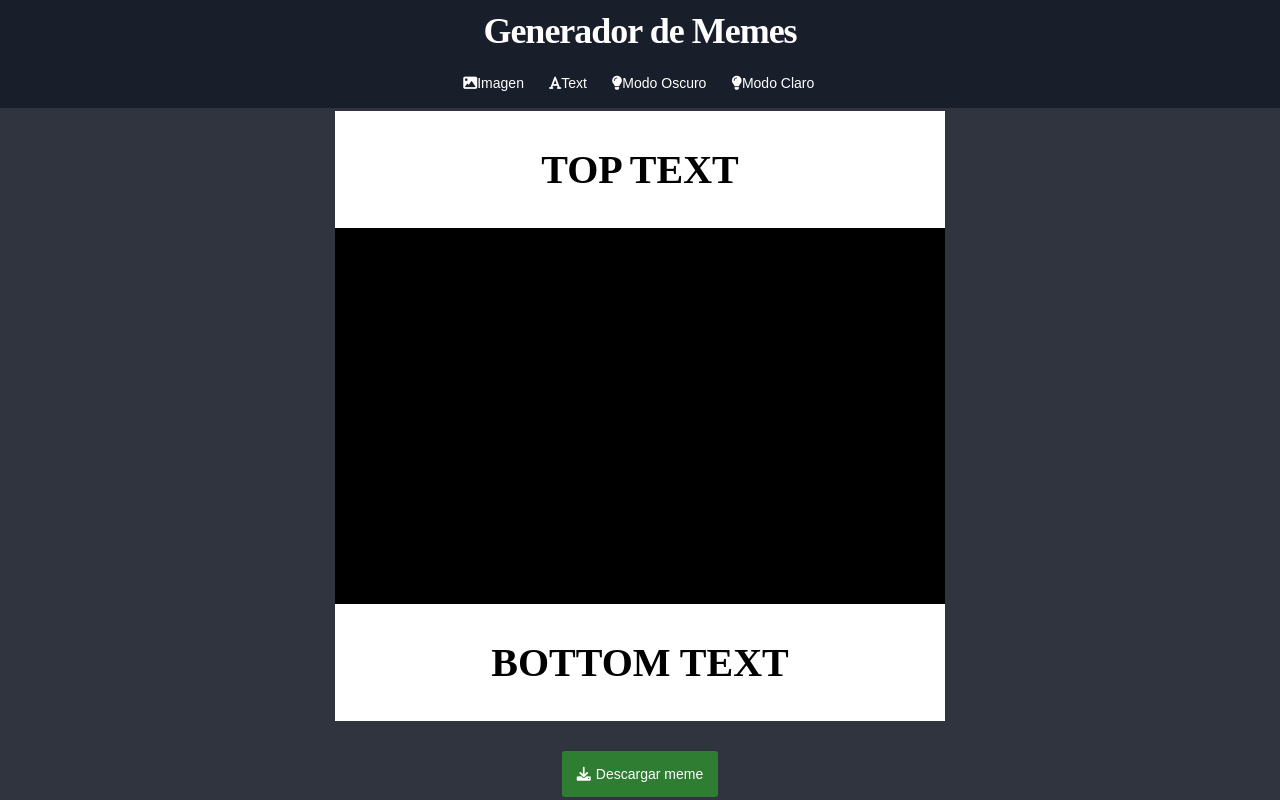
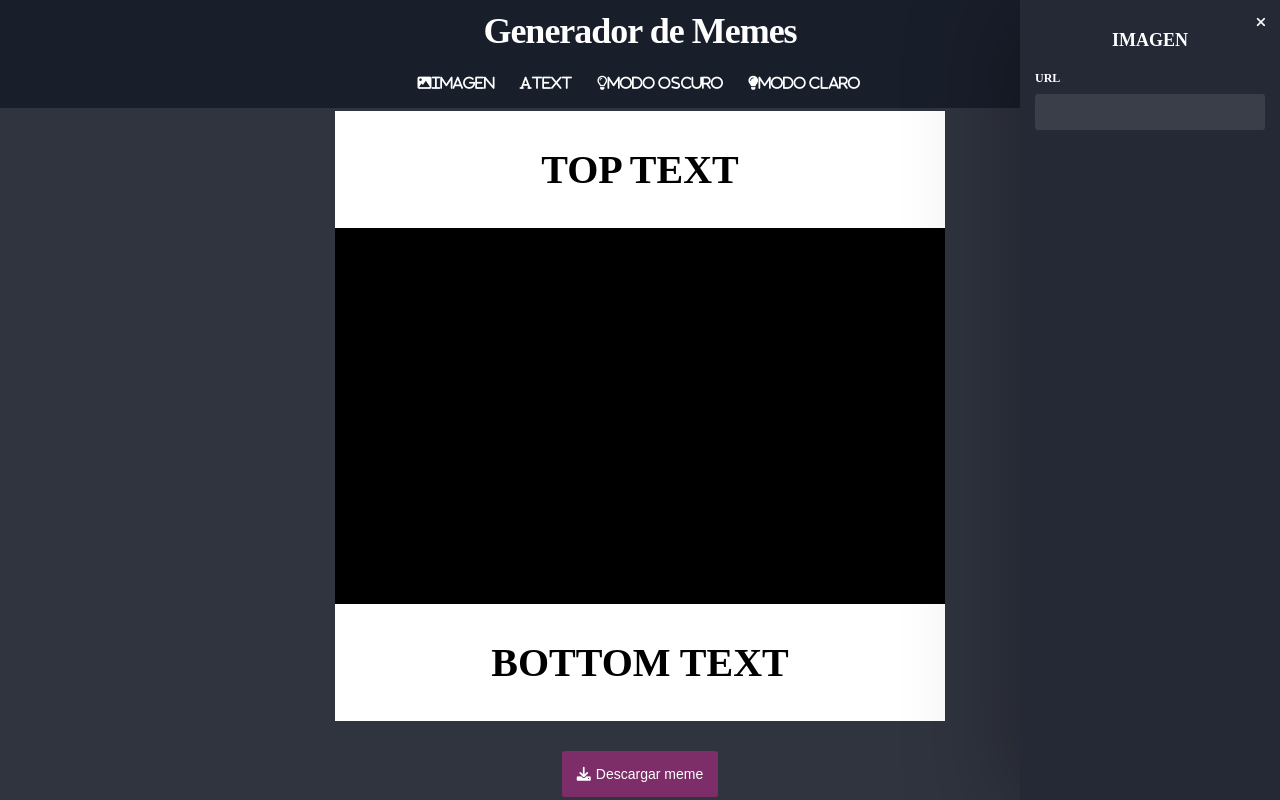
Before and after one commit to Romiluu/meme-generator, a plain HTML site: page index.html in a window 1280 px wide. Drawn offline with Linux system fonts and the light colour scheme.

Commit message:
Agrego aside, boton de descarga y panel URL

```diff
--- a/index.html
+++ b/index.html
@@ -6,6 +6,7 @@
     <link rel="stylesheet" href="style.css">
     <title>Editor de memes</title>
     <link rel="stylesheet" href="https://cdnjs.cloudflare.com/ajax/libs/font-awesome/6.0.0-beta3/css/all.min.css">
+    <script src="main.js"></script>
 </head>
 <body class="dark-theme">
     <!-- Comienzo header -->
@@ -13,16 +14,16 @@
         <h1 class="app-title">Generador de Memes</h1>
         <div class="buttons-container panel-buttons">
             <button class="button button-text" id="panel-img-button">
-                <i class="fa-solid fa-image"></i>Imagen
+                <i class="fa-solid fa-image">Imagen</i>
             </button>
             <button class="button button-text" id="panel-text-button">
-                <i class="fa-solid fa-font"></i>Text
+                <i class="fa-solid fa-font">Text</i>
             </button>
-            <button class="button button-text button-theme button-theme-dark" id="dark-theme-button" aria-label="Cambiar a modo oscuro">
-                <i class="fa-solid fa-lightbulb"></i>Modo Oscuro
+            <button class="button button-text button-theme button-theme-dark" id="dark-theme-button" aria-label="Cambiar a modo oscuro" aria-hidden="true">
+                <i class="fa-regular fa-lightbulb">Modo Oscuro</i>
             </button>
-            <button class="button button-text button-theme button-theme-light" id="light-theme-button" aria-label="Cambiar a modo claro">
-                <i class="fa-solid fa-lightbulb"></i>Modo Claro
+            <button class="button button-text button-theme button-theme-light" id="light-theme-button" aria-label="Cambiar a modo claro" aria-hidden="true">
+                <i class="fa-solid fa-lightbulb">Modo Claro</i>
             </button>
         </div>
     </header>
@@ -37,10 +38,23 @@
             </div>
             <button type="button" class="button button-text" id="download-meme-button"><i class="fas fa-download button-icon-text"
                 aria-hidden="true"></i>Descargar meme</button>
+        </main>
+        <!-- FIN del main -->
 
-        </main>
-        <aside>
+        <aside class="panel oculto" id="panel">
+            <!-- cerrar y abrir panel derecho -->
+            <button class="panel-close-button" id="panel-close-button" aria-label="Cerrar panel">
+                <i class="fas fa-times" aria-hidden="true"></i>
+              </button>
+              <!-- FIN cerrar y abrir panel derecho -->
 
+              <!-- PANEL DE IMAGEN -->
+              <section class="panel-img" id="panel-img">
+                <h2 class="panel-title">IMAGEN</h2>
+                <div class="panel-control">
+                    <h3 class="panel-control-title">URL</h3>
+                    <input type="text" class="panel-control-input" id="url-img-input" aria-label="URL de imagen">
+                </div>
         </aside>
 
     </div>
--- /dev/null
+++ b/main.js
@@ -0,0 +1,9 @@
+const $ = (id) => document.getElementById(id)
+
+// boton para descargar meme
+const descargarMeme = () => {
+  domtoimage.toBlob($('canvas-meme')).then(function (blob) {
+    saveAs(blob, 'mi-meme.png')
+  })
+}
+// fin boton descarga
--- a/style.css
+++ b/style.css
@@ -6,6 +6,8 @@
 body.dark-theme {
     --color-header: #191e2b;
     --color-background: #30343f;
+    --color-panel: #252935;
+    --color-boton-default: #393e49;
     --color-text: #ffffff;
     --border-radius: 3px;
 }
@@ -53,7 +55,7 @@ h1 {
 .buttons-container .button {
     margin: 2.5px;
 }
-.button {
+.button { /* este se usa en muchos lados, header, main, aside. es universal */
     height: 36px;
     display: flex;
     justify-content: center;
@@ -63,7 +65,7 @@ h1 {
     font-size: 14px;
     cursor: pointer;
 }
-button {
+input, button, select { /* ya uso input , botton y select */
     border: 0;
     color: var(--color-text);
     background-color: transparent;
@@ -75,6 +77,7 @@ button {
     display: block;
 }
 /* Fin header */
+
 /* Comienzo main  */
 .editor-container {
     display: flex;
@@ -125,6 +128,78 @@ p {
     margin-top: 30px;
     padding: 15px 15px;
     height: auto;
-    background-color: #2e7d32;
+    background-color: #7d2e69;
     color: white;
 }
+/* FIN MAIN */
+
+/* COMIENDO ASIDE */
+.panel {
+    width: 260px;
+    height: 100%;
+    display: flex;
+    flex-direction: column;
+    justify-content: flex-start;
+    background-color: var(--color-panel);
+    padding: 30px 15px;
+    overflow: auto;
+    position: fixed;
+    top: 0;
+    right: 0;
+    box-shadow: -10px 10px 100px 5px rgba(0, 0, 0, 0.3);
+    z-index: 10;
+}
+.panel-close-button {
+    position: fixed;
+    top: 15px;
+    right: 15px;
+    border-radius: 3px;
+    cursor: pointer;
+}
+/* aca arranco con el panel de imagen, url para link */
+.panel-title {
+    /* color: var(--color-title-panel); este cambia en modo claro */
+    margin-top: 0;
+    margin-bottom: 20px;
+    width: 100%;
+    font-size: 18px;
+    text-align: center;
+}
+.panel-control {
+    margin-bottom: 20px;
+}
+.panel-control-title {
+    /* color: var(--color-title-control); este cambia en modo claro */
+    margin-bottom: 8px;
+    width: 100%;
+    font-size: 12px;
+    margin-top: 0;
+}
+h2 {
+    display: block;
+    font-size: 1.5em;
+    margin-block-start: 0.83em;
+    margin-block-end: 0.83em;
+    margin-inline-start: 0px;
+    margin-inline-end: 0px;
+    font-weight: bold;
+    unicode-bidi: isolate;
+}
+h3 {
+    display: block;
+    font-size: 1.17em;
+    margin-block-start: 1em;
+    margin-block-end: 1em;
+    margin-inline-start: 0px;
+    margin-inline-end: 0px;
+    font-weight: bold;
+    unicode-bidi: isolate;
+}
+.panel-control-input {
+    width: 100%;
+    height: 36px;
+    background-color: var(--color-boton-default);
+    border-radius: var(--border-radius);
+    padding: 5px 10px;
+    margin-bottom: 5px;
+}
```
